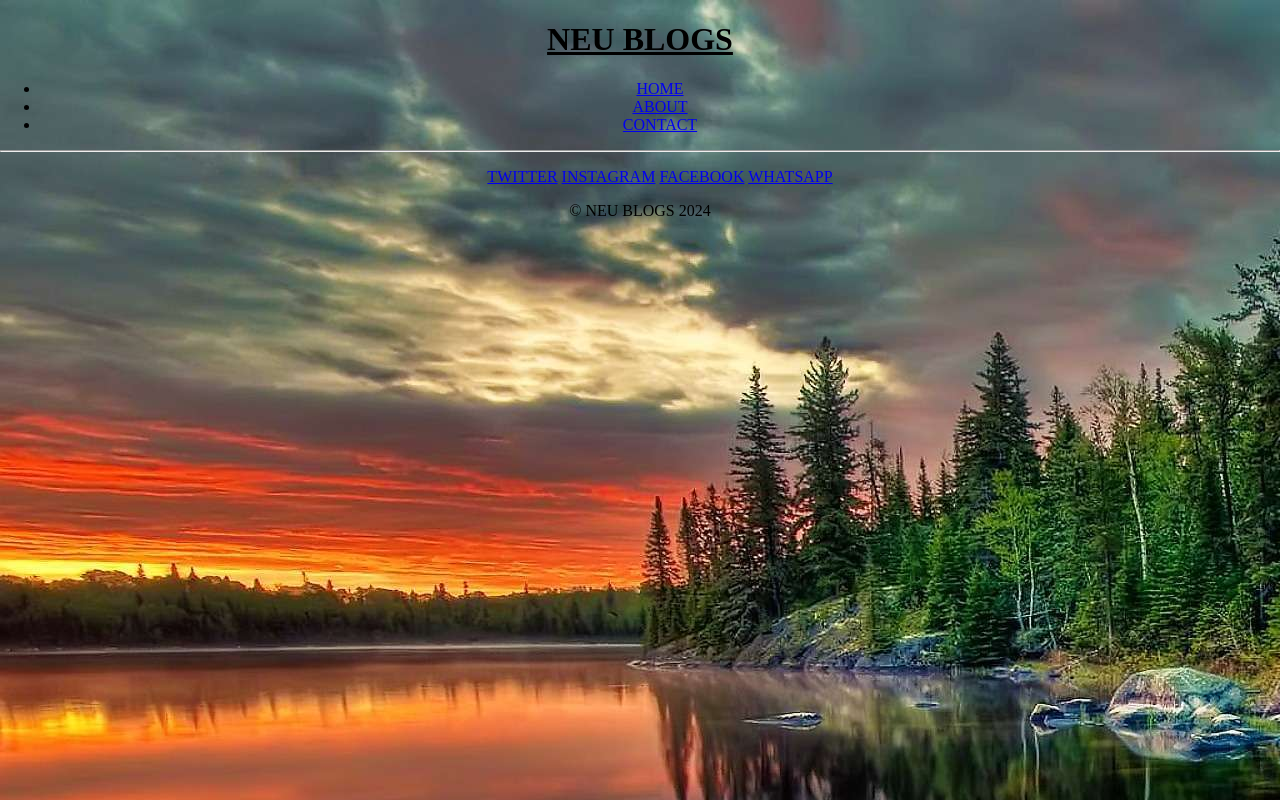
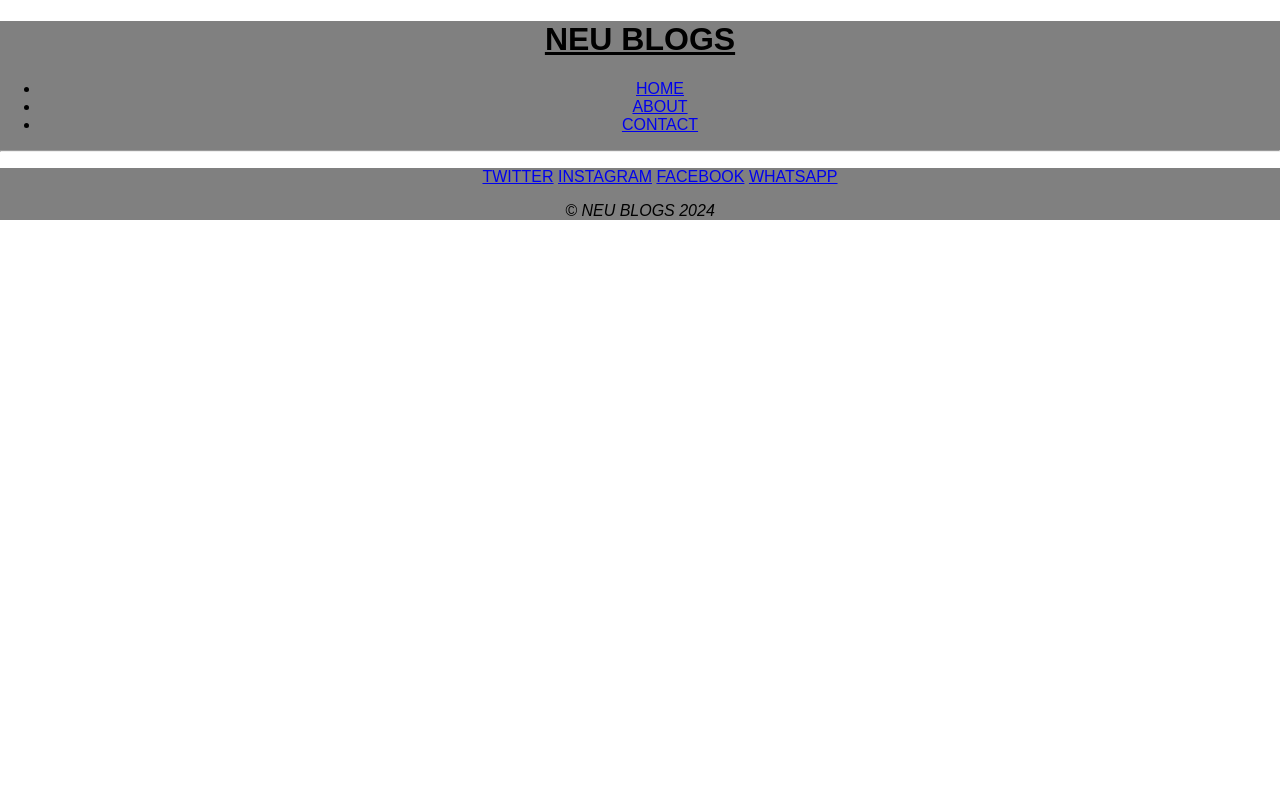
Before and after one commit to NYN-05/localrepo, a plain HTML site: page index.html in a window 1280 px wide. Drawn offline with Linux system fonts and the light colour scheme.

Commit message:
css update 2

```diff
--- a/index.html
+++ b/index.html
@@ -36,7 +36,7 @@
                     </ul>
                 </nav>
             </center>
-            <center><p>&copy NEU BLOGS 2024</p></center>
+            <center><p><i>&copy NEU BLOGS 2024</i></p></center>
         </footer>
     </main>
 </body>
--- a/style.css
+++ b/style.css
@@ -1,6 +1,23 @@
 body{
-    background-color: aquamarine;
+    background-color: white;
     margin:0%;
     padding:0%;
-    background-image: url("wc1706622.jpg");
+    font-size:100%;
+    font-family: Arial, Helvetica, sans-serif;
 }
+header,footer{
+    text-align: center;
+    background-color:gray;
+    color:black;
+}
+#heading1,#navic1{
+    margin:0.000001%;
+    padding:0.001%;
+    color:black;
+
+}
+footer{
+    margin:0.000001%;
+    padding:0.001%;
+    color:black;
+}
```
